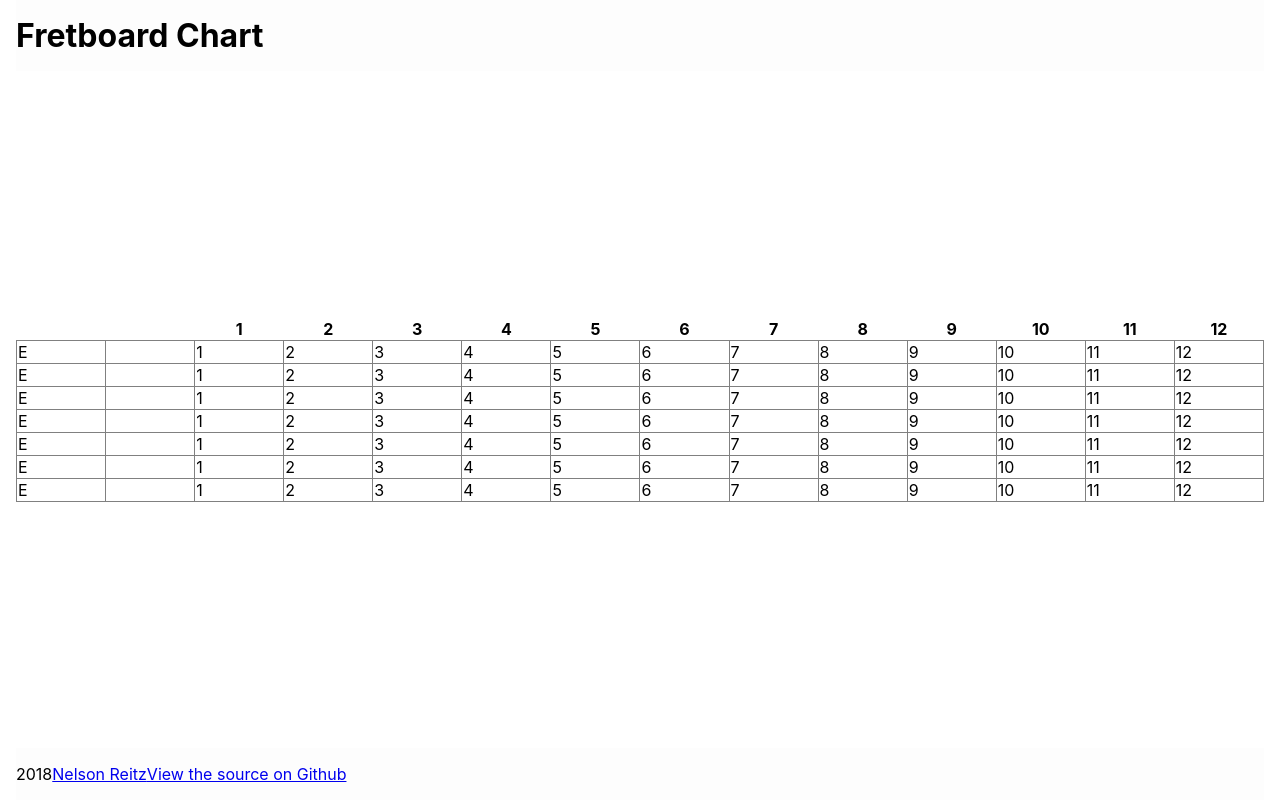
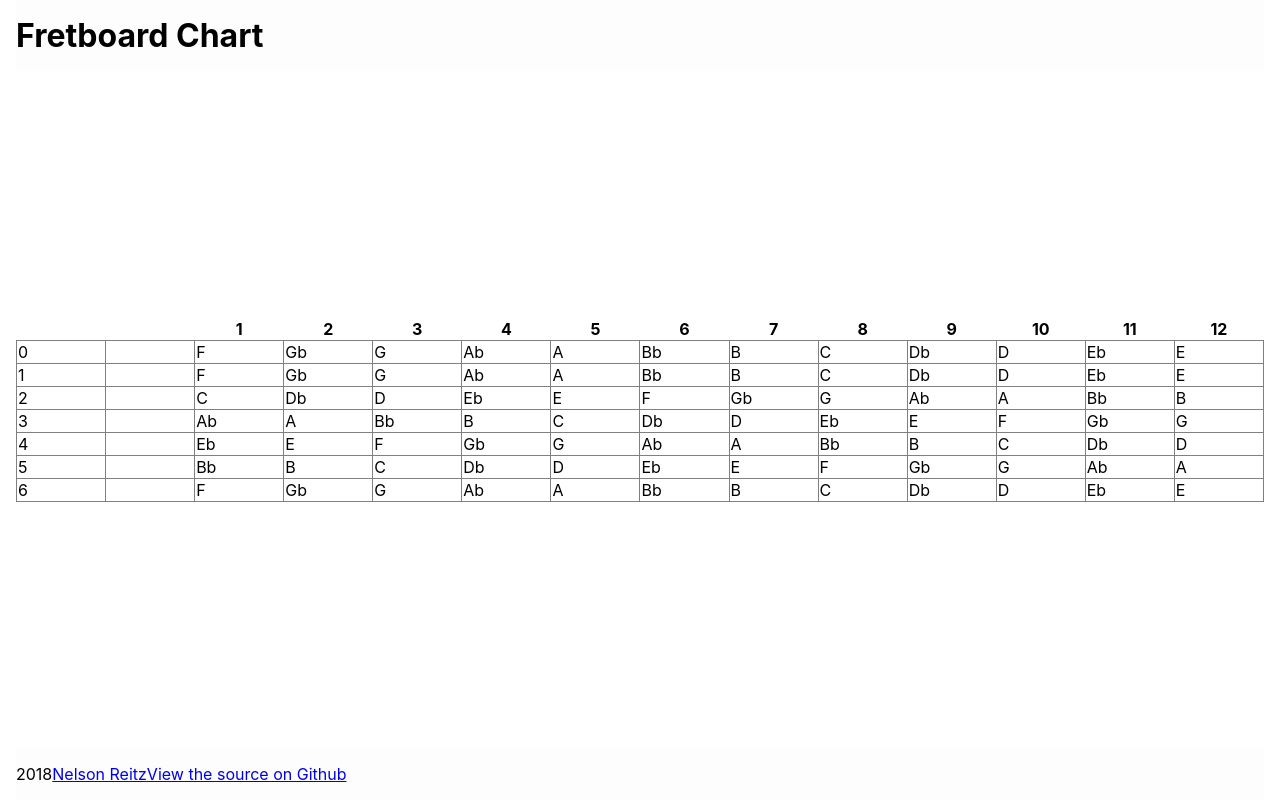
Before and after one commit to nelsonreitz/fretboard-notes, a React (Create React App) app: page / in a window 1280 px wide. Built offline with nearby package versions, Linux system fonts and the light colour scheme.

Commit message:
Draw first notes on the fretboard

```diff
--- a/src/App.js
+++ b/src/App.js
@@ -58,15 +58,16 @@ class Fretboard extends Component {
     for (let i = 0; i < STRINGS + 1; i++) {
       let className = "String-" + i;
       let columns = [
-        <td className="Open" key="open">E</td>,
+        <td className="Open" key="open">{i}</td>,
         <td className="Spacer" key="spacer"></td>
       ];
 
       // Create frets
       for (let j = 0; j < FRETS; j++) {
         let fretNumber = j + 1;
+        let fretNote = TUNINGS[0][i][j];
         let className = "Fret-" + fretNumber;
-        columns.push(<td className={className} key={fretNumber}>{fretNumber}</td>);
+        columns.push(<td className={className} key={fretNumber}>{fretNote}</td>);
       }
 
       rows.push(<tr className={className} key={i}>{columns}</tr>);
@@ -98,4 +99,18 @@ class App extends Component {
   }
 }
 
+const TUNINGS = [
+  {
+    name: "E Standard",
+    abbr: "e_std",
+    "0": ["F", "Gb", "G", "Ab", "A", "Bb", "B", "C", "Db", "D", "Eb", "E"],
+    "1": ["F", "Gb", "G", "Ab", "A", "Bb", "B", "C", "Db", "D", "Eb", "E"],
+    "2": ["C", "Db", "D", "Eb", "E", "F", "Gb", "G", "Ab", "A", "Bb", "B"],
+    "3": ["Ab", "A", "Bb", "B", "C", "Db", "D", "Eb", "E", "F", "Gb", "G"],
+    "4": ["Eb", "E", "F", "Gb", "G", "Ab", "A", "Bb", "B", "C", "Db", "D"],
+    "5": ["Bb", "B", "C", "Db", "D", "Eb", "E", "F", "Gb", "G", "Ab", "A"],
+    "6": ["F", "Gb", "G", "Ab", "A", "Bb", "B", "C", "Db", "D", "Eb", "E"],
+  }
+];
+
 export default App;
```
